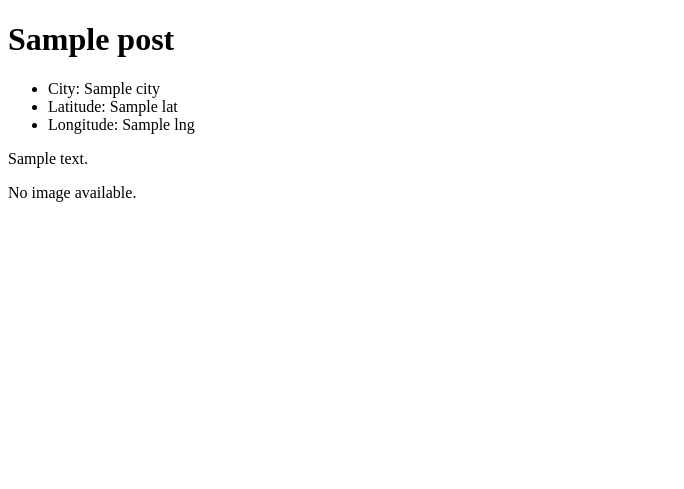
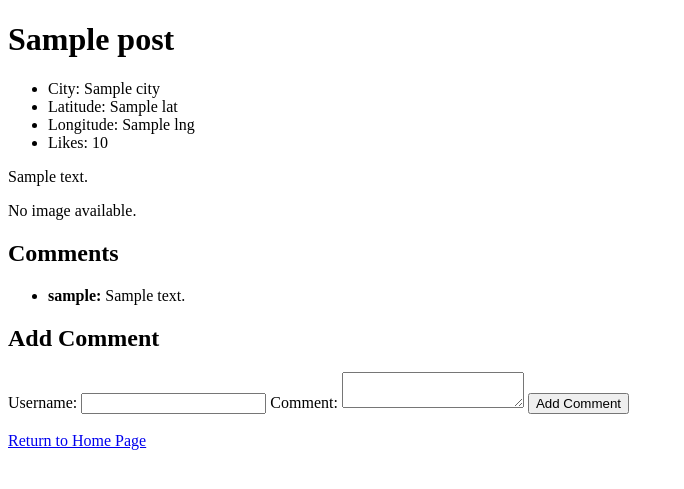
Before and after one commit to RIT-iSchool/mongo-project-mongods, a Flask app: template Web/templates/post.html in a window 1280 px wide. Shown: the top 489 px of the page, without its empty margins (0-684 px from the left). Run offline with Flask 3, Linux system fonts and the light colour scheme; the template is opened without the code that fills it: most values are stand-ins (such as "Sample title", 1, 10 or a date in 2020); parts of the project's set-up code (start-up, migrations or seed data) failed here and were passed over.

Commit message:
Add comments Add home button Switch database

```diff
--- a/Web/app.py
+++ b/Web/app.py
@@ -1,12 +1,11 @@
-from flask import Flask, render_template, request, send_file
+from flask import Flask, render_template, request, send_file, redirect, url_for
 from pymongo import MongoClient
 from bson import ObjectId
 import gridfs
-from bson.son import SON
 
 app = Flask(__name__)
 client = MongoClient('mongodb://localhost:27017/')
-db = client['project']
+db = client['mongoproject']
 posts = db['posts']
 fs = gridfs.GridFS(db)
 
@@ -43,12 +42,13 @@ def search_posts():
 
 @app.route('/show_post/<post_id>')
 def show_post(post_id):
+    comments = db.comments.find({'post_id': post_id})
     post = db.posts.find_one({ 'post_id': post_id })
     if post:
-        filename = 'test/' + str(post_id) + '.jpg'
+        filename = 'images/test/' + str(post_id) + '.jpg'
         image = fs.find_one({"filename": filename})
         if image:
-            return render_template('post.html', post=post, image=image)
+            return render_template('post.html', post=post, image=image, comments=comments)
         else:
             return render_template('post.html', post=post)
     else:
@@ -60,5 +60,14 @@ def download_image(image_id):
     image = fs.get(ObjectId(image_id))
     return send_file(image, mimetype='image/jpg')
 
+@app.route('/add_comment/<post_id>', methods=['POST'])
+def add_comment(post_id):
+    username = request.form.get('username')
+    comment_text = request.form.get('comment')
+    comment = {'post_id': post_id, 'text': comment_text, 'username': username}
+    db.comments.insert_one(comment)
+    return redirect(url_for('show_post', post_id=post_id))
+
+
 if __name__ == '__main__':
     app.run(debug=True)
--- a/Web/templates/post.html
+++ b/Web/templates/post.html
@@ -10,6 +10,7 @@
       <li>City: {{ post["city"] }}</li>
       <li>Latitude: {{ post["lat"] }}</li>
       <li>Longitude: {{ post["lng"] }}</li>
+      <li>Likes: {{ post["numbr_likes"]|int }}</li>
     </ul>
     <p>{{ post["description"] }}</p>
     {% if image %}
@@ -17,5 +18,23 @@
     {% else %}
       <p>No image available.</p>
     {% endif %}
+    {% if comments %}
+    <h2>Comments</h2>
+    <ul>
+        {% for comment in comments %}
+            <li><strong>{{ comment['username'] }}:</strong> {{ comment['text'] }}</li>
+        {% endfor %}
+    </ul>
+    {% endif %}
+    <h2>Add Comment</h2>
+    <form method="post" action="{{ url_for('add_comment', post_id=post['post_id']) }}">
+        <label for="username">Username:</label>
+        <input type="text" id="username" name="username">
+        <label for="comment">Comment:</label>
+        <textarea id="comment" name="comment"></textarea>
+        <button type="submit">Add Comment</button>
+    </form>
+    <br>
+    <a href="{{ url_for('home') }}">Return to Home Page</a>
   </body>
 </html>
--- a/Web/templates/results.html
+++ b/Web/templates/results.html
@@ -15,5 +15,7 @@
     {% else %}
       <p>No posts found.</p>
     {% endif %}
+    <br>
+    <a href="{{ url_for('home') }}">Return to Home Page</a>
   </body>
 </html>
```
